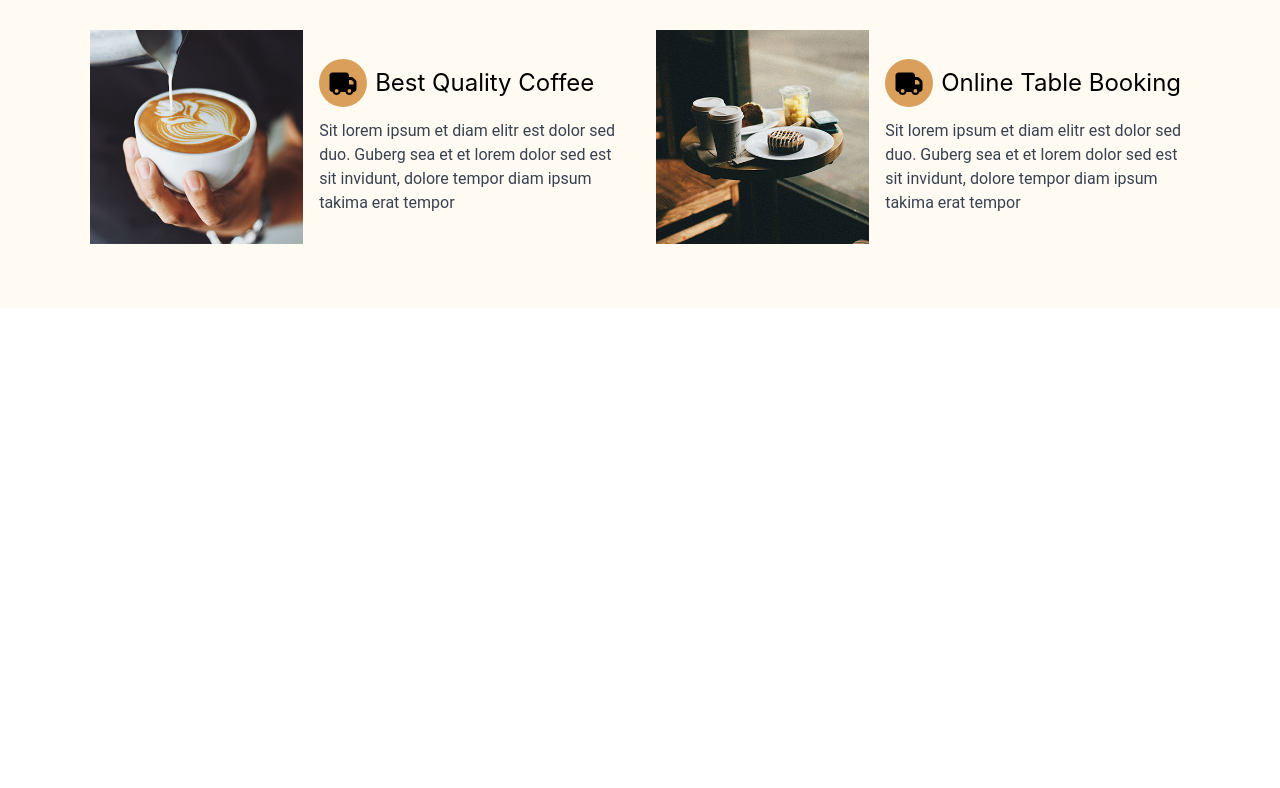
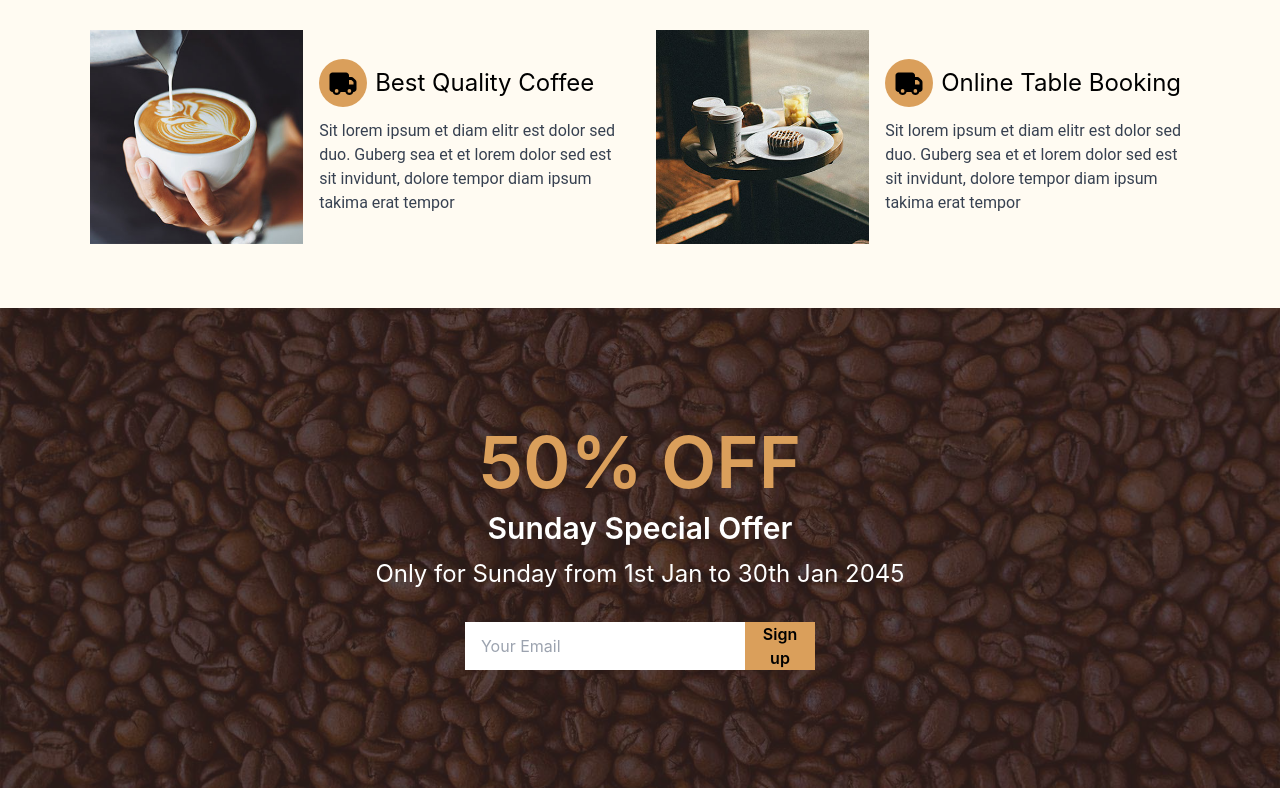
Before and after one commit to NouzNoushad/React-Flutter-Go-Pros, a React (Create React App) app in the folder koppee/: page / in a window 1280 px wide. Shown: the part 2020-2808 px from the top of the page. Before the commit the page ends 2328 px from the top, so only its background shows below. Built offline with nearby package versions, Linux system fonts and the light colour scheme.

Commit message:
offer section

```diff
--- a/koppee/src/Main/main.tsx
+++ b/koppee/src/Main/main.tsx
@@ -4,6 +4,7 @@ import MainHome from './home'
 import ScrollUpButton from './scrollButton'
 import About from './about'
 import Services from './services'
+import Offer from './offer'
 
 export default function Main() {
     return (
@@ -13,6 +14,7 @@ export default function Main() {
             <MainHome />
             <About />
             <Services />
+            <Offer />
         </>
     )
 }
--- /dev/null
+++ b/koppee/src/Main/offer.tsx
@@ -0,0 +1,17 @@
+import React from 'react'
+
+export default function Offer() {
+    return (
+        <div className="bg-[url('/public/images/bg.jpg')] bg-cover bg-center h-[60vh] flex items-center justify-center relative after:absolute after:inset-0 after:bg-primary/80">
+            <div className="relative z-10 font-robot text-center space-y-3 text-white">
+                <h1 className='lg:text-7xl md:text-6xl sm:text-5xl text-4xl font-semibold text-secondary'>50% OFF</h1>
+                <h1 className='lge:text-4xl text-3xl font-semibold'>Sunday Special Offer</h1>
+                <h4 className='lg:text-2xl md:text-xl text-lg font-normal pb-5'>Only for Sunday from 1st Jan to 30th Jan 2045</h4>
+                <form action="" className='h-12 max-w-[350px] mx-auto bg-white flex flex-row items-center text-black overflow-hidden'>
+                    <input type="text" className='flex-1 px-4 focus:ring-0 focus:outline-none' placeholder='Your Email' />
+                    <button className='bg-secondary font-semibold h-full px-4'>Sign up</button>
+                </form>
+            </div>
+        </div>
+    )
+}
```
